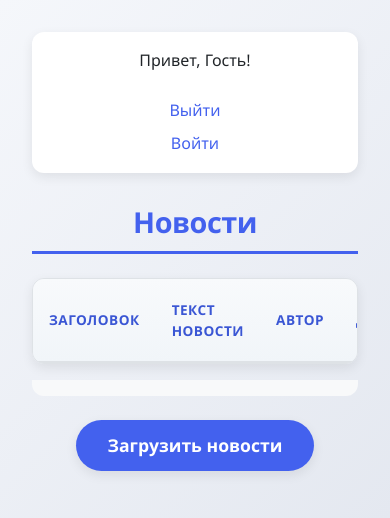
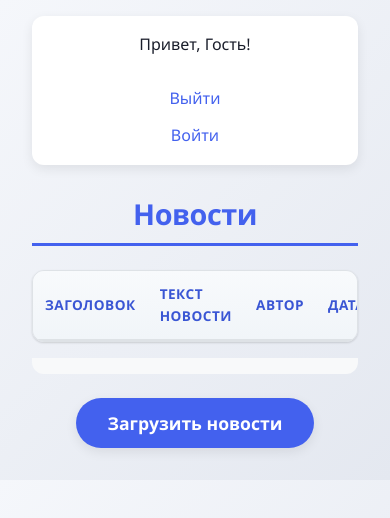
Before and after one commit to denisganiev3354/social_network, a Flask app: page / in a window 390 px wide. Shown: the top 518 px of the page. Run offline with Flask 3, Linux system fonts and the light colour scheme; lists and menus that the app fills with data are empty.

Commit message:
26.05.2026

```diff
--- a/static/style.css
+++ b/static/style.css
@@ -6,12 +6,19 @@
     --secondary: #7209b7;
     --success: #4cc9f0;
     --light: #f8f9fa;
-    --dark: #212529;
-    --gray: #6c757d;
+    --dark: #1a1e2b;
+    --gray: #64748b;
     --border: #dee2e6;
     --shadow: 0 4px 12px rgba(0, 0, 0, 0.08);
+    --shadow-sm: 0 1px 3px rgba(0,0,0,0.05), 0 1px 2px rgba(0,0,0,0.1);
     --radius: 12px;
     --transition: all 0.2s ease;
+}
+
+* {
+    margin: 0;
+    padding: 0;
+    box-sizing: border-box;
 }
 
 body {
@@ -50,6 +45,7 @@ h1 {
     background: white;
     border-radius: var(--radius);
     box-shadow: var(--shadow);
+    gap: 1rem;
 }
 
 .container a {
@@ -97,7 +105,7 @@ h1 {
     overflow-x: auto;
     background: white;
     border-radius: var(--radius);
-    box-shadow: var(--shadow);
+    box-shadow: var(--shadow-sm);
     border: 1px solid var(--border);
     margin-bottom: 1rem;
 }
@@ -164,27 +180,6 @@ h1 {
     border-radius: 0 0 var(--radius) var(--radius);
 }
 
-/* Мобильная адаптация */
-@media (max-width: 768px) {
-    h1 {
-        font-size: 1.8rem;
-    }
-
-    .container > div:first-child {
-        flex-direction: column;
-        gap: 0.5rem;
-        text-align: center;
-    }
-
-    .news-text {
-        min-width: 200px;
-    }
-
-    .counter {
-        text-align: center;
-    }
-}
-
 /* Анимация появления */
 @keyframes fadeIn {
     from { opacity: 0; transform: translateY(10px); }
@@ -195,8 +190,37 @@ h1 {
     animation: fadeIn 0.4s ease forwards;
 }
 
-/* Плавная загрузка */
 #newsCounter {
     opacity: 0;
     animation: fadeIn 0.6s ease 0.2s forwards;
 }
+
+/* Мобильная адаптация */
+@media (max-width: 768px) {
+    h1 {
+        font-size: 1.8rem;
+    }
+
+    .container > div:first-child {
+        flex-direction: column;
+        gap: 0.75rem;
+        text-align: center;
+    }
+
+    .news-table th,
+    .news-table td {
+        padding: 0.75rem;
+    }
+
+    .news-text {
+        min-width: 200px;
+    }
+
+    .counter {
+        text-align: center;
+    }
+
+    body {
+        padding: 1rem;
+    }
+}
--- a/templates/index.html
+++ b/templates/index.html
@@ -1,140 +1,31 @@
 <!DOCTYPE html>
-<html lang="en">
+<html lang="ru">
 <head>
     <meta charset="UTF-8">
     <meta name="viewport" content="width=device-width, initial-scale=1.0">
-    <title>index</title>
+    <title>Новости</title>
+
+    <!-- Bootstrap CSS -->
     <link href="https://cdn.jsdelivr.net/npm/bootstrap@5.3.8/dist/css/bootstrap.min.css" rel="stylesheet"
         integrity="sha384-sRIl4kxILFvY47J16cr9ZwB07vP4J8+LH7qKQnuqkuIAvNWLzeN8tE5YBujZqJLB" crossorigin="anonymous">
-    <script src="https://cdn.jsdelivr.net/npm/bootstrap@5.3.8/dist/js/bootstrap.bundle.min.js"
-    integrity="sha384-FKyoEForCGlyvwx9Hj09JcYn3nv7wiPVlz7YYwJrWVcXK/BmnVDxM+D2scQbITxI" crossorigin="anonymous"></script>
-    <style>
-        * {
-            margin: 0;
-            padding: 0;
-            box-sizing: border-box;
-        }
 
-        body {
-            font-family: system-ui, -apple-system, 'Segoe UI', Roboto, 'Helvetica Neue', sans-serif;
-            background: #f5f7fb;
-            padding: 2rem 1rem;
-        }
-
-        .container {
-            max-width: 1200px;
-            margin: 0 auto;
-        }
-
-        h1 {
-            font-size: 1.8rem;
-            font-weight: 600;
-            color: #1a1e2b;
-            margin-bottom: 1.5rem;
-            padding-bottom: 0.75rem;
-            border-bottom: 2px solid #e2e8f0;
-        }
-
-        /* Таблица */
-        .news-table-wrapper {
-            overflow-x: auto;
-            background: white;
-            border-radius: 12px;
-            box-shadow: 0 1px 3px rgba(0,0,0,0.05), 0 1px 2px rgba(0,0,0,0.1);
-        }
-
-        .news-table {
-            width: 100%;
-            border-collapse: collapse;
-            font-size: 0.9rem;
-        }
-
-        .news-table th {
-            background-color: #f8fafc;
-            padding: 1rem 1rem;
-            text-align: left;
-            font-weight: 600;
-            color: #0f172a;
-            border-bottom: 1px solid #e2e8f0;
-        }
-
-        .news-table td {
-            padding: 1rem;
-            border-bottom: 1px solid #f1f5f9;
-            vertical-align: top;
-            color: #334155;
-        }
-
-        .news-table tr:last-child td {
-            border-bottom: none;
-        }
-
-        .news-table tr:hover {
-            background-color: #fafcff;
-        }
-
-        /* Заголовок новости */
-        .news-title {
-            font-weight: 600;
-            color: #0f172a;
-            margin-bottom: 0.25rem;
-        }
-
-        /* Текст новости — ограничение по высоте для красоты */
-        .news-text {
-            line-height: 1.4;
-            max-width: 450px;
-        }
-
-        /* Автор и дата */
-        .news-author {
-            font-weight: 500;
-            color: #475569;
-            white-space: nowrap;
-        }
-
-        .news-date {
-            color: #64748b;
-            font-size: 0.8rem;
-            white-space: nowrap;
-        }
-
-        /* Мобильная адаптация */
-        @media (max-width: 768px) {
-            body {
-                padding: 1rem;
-            }
-            .news-table th,
-            .news-table td {
-                padding: 0.75rem;
-            }
-            .news-text {
-                min-width: 200px;
-            }
-        }
-
-        /* Счётчик новостей */
-        .counter {
-            margin-top: 1rem;
-            font-size: 0.85rem;
-            color: #64748b;
-            text-align: right;
-        }
-    </style>
-    <link rel="stylesheet" href="{{url_for('static', filename='style.css')}}">
+    <!-- Внешний CSS (все стили перенесены сюда) -->
+    <link rel="stylesheet" href="{{ url_for('static', filename='style.css') }}">
 </head>
 <body>
     <div class="container">
+        <!-- Приветствие и ссылки -->
         <div>
-            <p>Привет, {{username}}!</p>
+            <p>Привет, {{ username }}!</p>
             <a href="/logout">Выйти</a>
             <a href="/login">Войти</a>
         </div>
 
-        <div>
+        <!-- Заголовок -->
         <h1>Новости</h1>
+
+        <!-- Таблица новостей -->
         <div class="news-table-wrapper">
-
             <table class="news-table" id="newsTable">
                 <thead>
                     <tr>
@@ -145,62 +36,21 @@
                     </tr>
                 </thead>
                 <tbody id="newsTableBody">
-
+                    <!-- Данные будут добавлены через JS -->
                 </tbody>
             </table>
         </div>
+
+        <!-- Счётчик новостей -->
         <div class="counter" id="newsCounter"></div>
+    </div>
 
-    <!-- <script>
+    <!-- Точка монтирования React -->
+    <div id="root"></div>
 
-                function formatDate(dateString){
-                    const date = new Date(dateString)
-                    const day = String(date.getDate()).padStart(2, '0');
-                    const month = String(date.getMonth() + 1).padStart(2, '0');
-                    const year = date.getFullYear();
-                    return `${day}.${month}.${year}`;
-                }
-                const tableBody = document.getElementById("newsTableBody");
-                const counterSpan = document.getElementById("newsCounter");
-
-                function buildNewsTable() {
-                    tableBody.innerHTML = '';
-
-                    newsList.forEach(news => {
-                        const row = document.createElement('tr');
-
-                        const titleCell = document.createElement('td');
-                        titleCell.className = 'news-title';
-                        titleCell.textContent = news.title;
-                        row.appendChild(titleCell);
-
-                        const textCell = document.createElement('td');
-                        textCell.className = 'news-text';
-                        textCell.textContent = news.text;
-                        row.appendChild(textCell);
-
-                        const authorCell = document.createElement('td');
-                        authorCell.className = 'news-author';
-                        authorCell.textContent = news.author;
-                        row.appendChild(authorCell);
-
-                        const dateCell = document.createElement('td');
-                        dateCell.className = 'news-date';
-                        dateCell.textContent = formateDate(news.date);
-                        row.appendChild(dateCell);
-
-                        tableBody.appendChild(row);
-                    });
-
-                    counterSpan.textContent = `Всего новостей: ${newsList.length}`;
-
-                }
-                buildNewsTable();
-        </script> -->
-
-
-    <!-- точка монтирования react -->
-    <div id="root"></div>
-    <script src="{{url_for('static', filename='master.js')}}"></script>
+    <!-- JavaScript -->
+    <script src="https://cdn.jsdelivr.net/npm/bootstrap@5.3.8/dist/js/bootstrap.bundle.min.js"
+        integrity="sha384-FKyoEForCGlyvwx9Hj09JcYn3nv7wiPVlz7YYwJrWVcXK/BmnVDxM+D2scQbITxI" crossorigin="anonymous"></script>
+    <script src="{{ url_for('static', filename='master.js') }}"></script>
 </body>
 </html>
```
Also changed, not shown: other parts of static/style.css (+22 -14 lines). Lines whose indentation alone changed are shown as unchanged.
